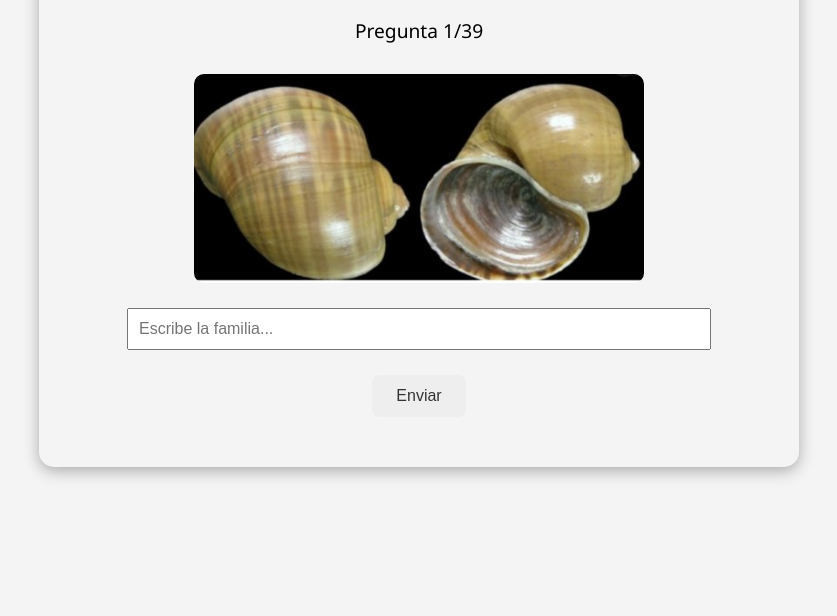
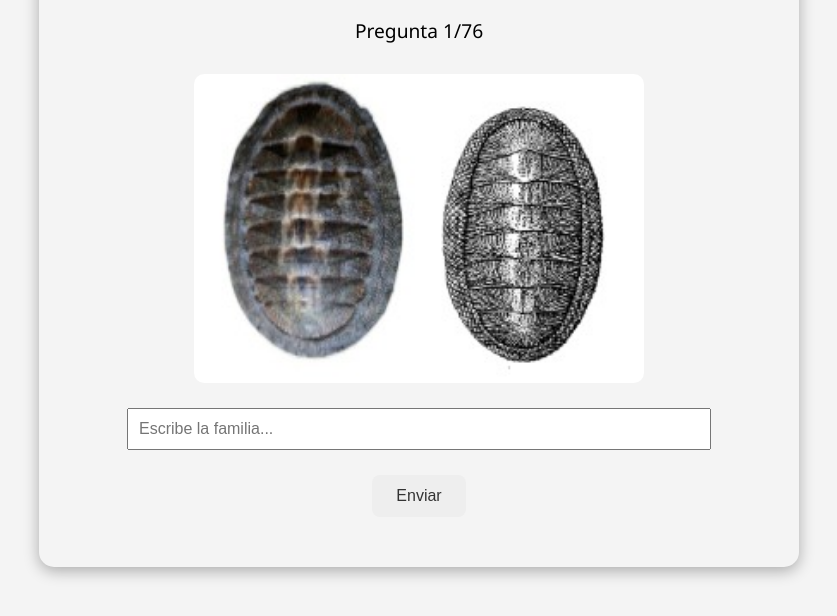
Before and after one commit to Elisfer11/programa, a plain HTML site: page Lab5/test_familias.html in a window 1280 px wide. Shown: the part 116-732 px from the top of the page, without its empty margins (221-1058 px from the left). Drawn offline with Linux system fonts and the light colour scheme.

Commit message:
Volvi a a;adir familias que quite y agregu[e test aleatorio

```diff
--- a/Lab5/test_familias.html
+++ b/Lab5/test_familias.html
@@ -67,7 +67,43 @@
   <div id="resultado"></div>
   <script>
     const preguntas = [
-
+    { imagen: "/programa/Lab5/imagenes/Clase_Polyplacophora-Familia_Chitonidae-Chiton_stokesii.jpg", familia: "Chitonidae" },
+  { imagen: "/programa/Lab5/imagenes/Clase_Polyplacophora-Familia_Acanthochitonidae-Cryptochiton_stellery.jpg", familia: "Acanthochitonidae" },
+  { imagen: "/programa/Lab5/imagenes/Clase_Polyplacophora-Familia_Ischnochitonidae-Stenoplax.jpg", familia: "Ischnochitonidae" },
+  { imagen: "/programa/Lab5/imagenes/Clase_Gastropoda-Subclase_Patellogastropoda-Familia_Lottiidae-Lottia.jpg", familia: "Lottiidae" },
+  { imagen: "/programa/Lab5/imagenes/Clase_Gastropoda-Subclase_Neritiomorpha-Familia_Neritidae-Theodoxus.jpg", familia: "Neritidae" },
+  { imagen: "/programa/Lab5/imagenes/Clase_Gastropoda-Subclase_Neritiomorpha-Familia_Neritidae-Vitta.jpg", familia: "Neritidae" },
+  { imagen: "/programa/Lab5/imagenes/Clase_Gastropoda-Subclase_Neritiomorpha-Familia_Neritidae-Neritina.jpg", familia: "Neritidae" },
+  { imagen: "/programa/Lab5/imagenes/Clase_Gastropoda-Subclase_Neritiomorpha-Familia_Neritidae-Nerita.jpg", familia: "Neritidae" },
+  { imagen: "/programa/Lab5/imagenes/Clase_Gastropoda-Subclase_Vetigastropoda-Familia_Haliotidae-Haliotis.jpg", familia: "Haliotidae" },
+  { imagen: "/programa/Lab5/imagenes/Clase_Gastropoda-Subclase_Vetigastropoda-Familia_Turbinidae-Turbo.jpg", familia: "Turbinidae" },
+  { imagen: "/programa/Lab5/imagenes/Clase_Gastropoda-Subclase_Vetigastropoda-Familia_Turbinidae-Astralium.jpg", familia: "Turbinidae" },
+  { imagen: "/programa/Lab5/imagenes/Clase_Gastropoda-Subclase_Vetigastropoda-Familia_Turbinidae-Lithopoma.jpg", familia: "Turbinidae" },
+  { imagen: "/programa/Lab5/imagenes/Clase_Gastropoda-Subclase_Vetigastropoda-Familia_Tegulidae-Tegula.jpg", familia: "Tegulidae" },
+  { imagen: "/programa/Lab5/imagenes/Clase_Gastropoda-Subclase_Vetigastropoda-Familia_Tegulidae-Cittarium.jpg", familia: "Tegulidae" },
+  { imagen: "/programa/Lab5/imagenes/Clase_Gastropoda-Subclase_Vetigastropoda-Familia_Fissurellidae-Fissurela.jpg", familia: "Fissurellidae" },
+  { imagen: "/programa/Lab5/imagenes/Clase_Gastropoda-Subclase_Caenogastropoda-Orden_Littorinimorpha-Familia_Littorinidae-Littoraria.jpg", familia: "Littorinidae" },
+  { imagen: "/programa/Lab5/imagenes/Clase_Gastropoda-Subclase_Caenogastropoda-Orden_Littorinimorpha-Familia_Littorinidae-Echinolittorina.jpg", familia: "Littorinidae" },
+  { imagen: "/programa/Lab5/imagenes/Clase_Gastropoda-Subclase_Caenogastropoda-Orden_Littorinimorpha-Familia_Naticidae-Natica.jpg", familia: "Naticidae" },
+  { imagen: "/programa/Lab5/imagenes/Clase_Gastropoda-Subclase_Caenogastropoda-Orden_Littorinimorpha-Familia_Naticidae-Polinices_uber.jpg", familia: "Naticidae" },
+  { imagen: "/programa/Lab5/imagenes/Clase_Gastropoda-Subclase_Caenogastropoda-Orden_Littorinimorpha-Familia_Ficidae-Ficus.jpg", familia: "Ficidae" },
+  { imagen: "/programa/Lab5/imagenes/Clase_Gastropoda-Subclase_Caenogastropoda-Orden_Littorinimorpha-Familia_Cassidae-Cassis.jpg", familia: "Cassidae" },
+  { imagen: "/programa/Lab5/imagenes/Clase_Gastropoda-Subclase_Caenogastropoda-Orden_Littorinimorpha-Familia_Bursidae-Bursa.jpg", familia: "Bursidae" },
+  { imagen: "/programa/Lab5/imagenes/Clase_Gastropoda-Subclase_Caenogastropoda-Orden_Littorinimorpha-Familia_Personidae-Distorsio.jpg", familia: "Personidae" },
+  { imagen: "/programa/Lab5/imagenes/Clase_Gastropoda-Subclase_Caenogastropoda-Orden_Littorinimorpha-Familia_Tonnidae-Tonna.jpg", familia: "Tonnidae" },
+  { imagen: "/programa/Lab5/imagenes/Clase_Gastropoda-Subclase_Caenogastropoda-Orden_Littorinimorpha-Familia_Tonnidae-Malea.jpg", familia: "Tonnidae" },
+  { imagen: "/programa/Lab5/imagenes/Clase_Gastropoda-Subclase_Caenogastropoda-Orden_Littorinimorpha-Familia_Strombidae-Aliger_gigas.jpg", familia: "Strombidae" },
+  { imagen: "/programa/Lab5/imagenes/Clase_Gastropoda-Subclase_Caenogastropoda-Orden_Littorinimorpha-Familia_Strombidae-Titanostrombus_galeatus.jpg", familia: "Strombidae" },
+  { imagen: "/programa/Lab5/imagenes/Clase_Gastropoda-Subclase_Caenogastropoda-Orden_Littorinimorpha-Familia_Strombidae-Lobatus_peruvianus.jpg", familia: "Strombidae" },
+  { imagen: "/programa/Lab5/imagenes/Clase_Gastropoda-Subclase_Caenogastropoda-Orden_Littorinimorpha-Familia_Cypraeidae-Macrocypraea.jpg", familia: "Cypraeidae" },
+  { imagen: "/programa/Lab5/imagenes/Clase_Gastropoda-Subclase_Caenogastropoda-Orden_Littorinimorpha-Familia_Cypraeidae-Cypraea.jpg", familia: "Cypraeidae" },
+  { imagen: "/programa/Lab5/imagenes/Clase_Gastropoda-Subclase_Caenogastropoda-Orden_Littorinimorpha-Familia_Ovulidae-Jenneria_pustulata.jpg", familia: "Ovulidae" },
+  { imagen: "/programa/Lab5/imagenes/Clase_Gastropoda-Subclase_Caenogastropoda-Orden_Littorinimorpha-Familia_Ovulidae-Cyphoma.jpg", familia: "Ovulidae" },
+  { imagen: "/programa/Lab5/imagenes/Clase_Gastropoda-Subclase_Caenogastropoda-Orden_Littorinimorpha-Familia_Calyptraeidae-Calyptrea.jpg", familia: "Calyptraeidae" },
+  { imagen: "/programa/Lab5/imagenes/Clase_Gastropoda-Subclase_Caenogastropoda-Orden_Littorinimorpha-Familia_Calyptraeidae-Crucibulum.jpg", familia: "Calyptraeidae" },
+  { imagen: "/programa/Lab5/imagenes/Clase_Gastropoda-Subclase_Caenogastropoda-Orden_Littorinimorpha-Familia_Calyptraeidae-Crepidula.jpg", familia: "Calyptraeidae" },
+  { imagen: "/programa/Lab5/imagenes/Clase_Gastropoda-Subclase_Caenogastropoda-Orden_Littorinimorpha-Familia_Vermetidae-Vermetus.jpg", familia: "Vermetidae" },
+  { imagen: "/programa/Lab5/imagenes/Clase_Gastropoda-Subclase_Caenogastropoda-Orden_Littorinimorpha-Familia_Caecidae-Caecum.jpg", familia: "Caecidae" },
   { imagen: "/programa/Lab5/imagenes/Clase_Gastropoda-Subclase_Caenogastropoda-Orden_Architaenioglossa-Familia_Ampullaridae-Pomacea.jpg", familia: "Ampullaridae" },
   { imagen: "/programa/Lab5/imagenes/Clase_Gastropoda-Subclase_Caenogastropoda-Superfamilia_Cerithioidea-Familia_Cerithiidae.jpg", familia: "Cerithiidae" },
   { imagen: "/programa/Lab5/imagenes/Clase_Gastropoda-Subclase_Caenogastropoda-Superfamilia_Cerithioidea-Familia_Potamididae.jpg", familia: "Potamididae" },
```
Also changed, not shown: Lab5/menu_lab5.html (+1 -1 lines).
